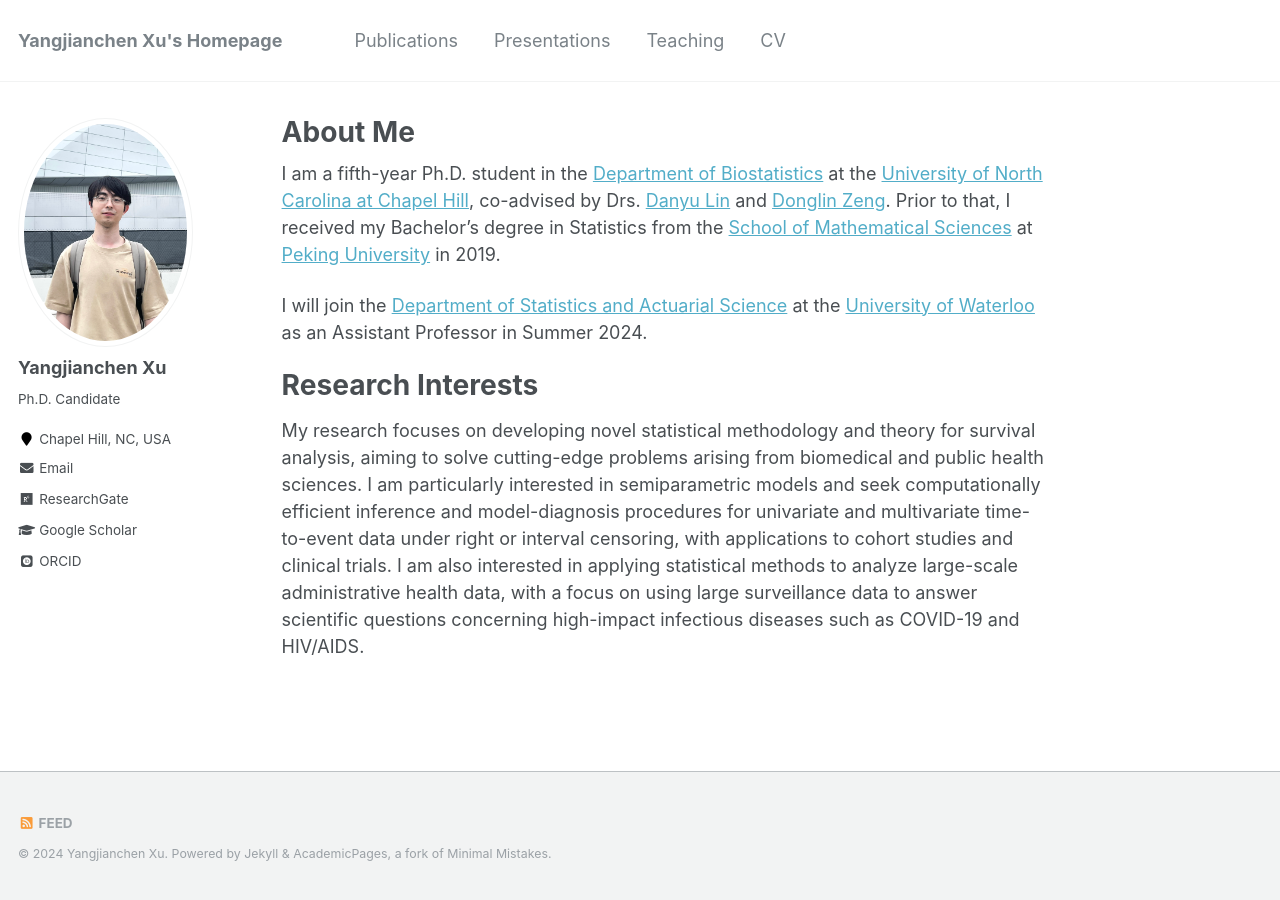
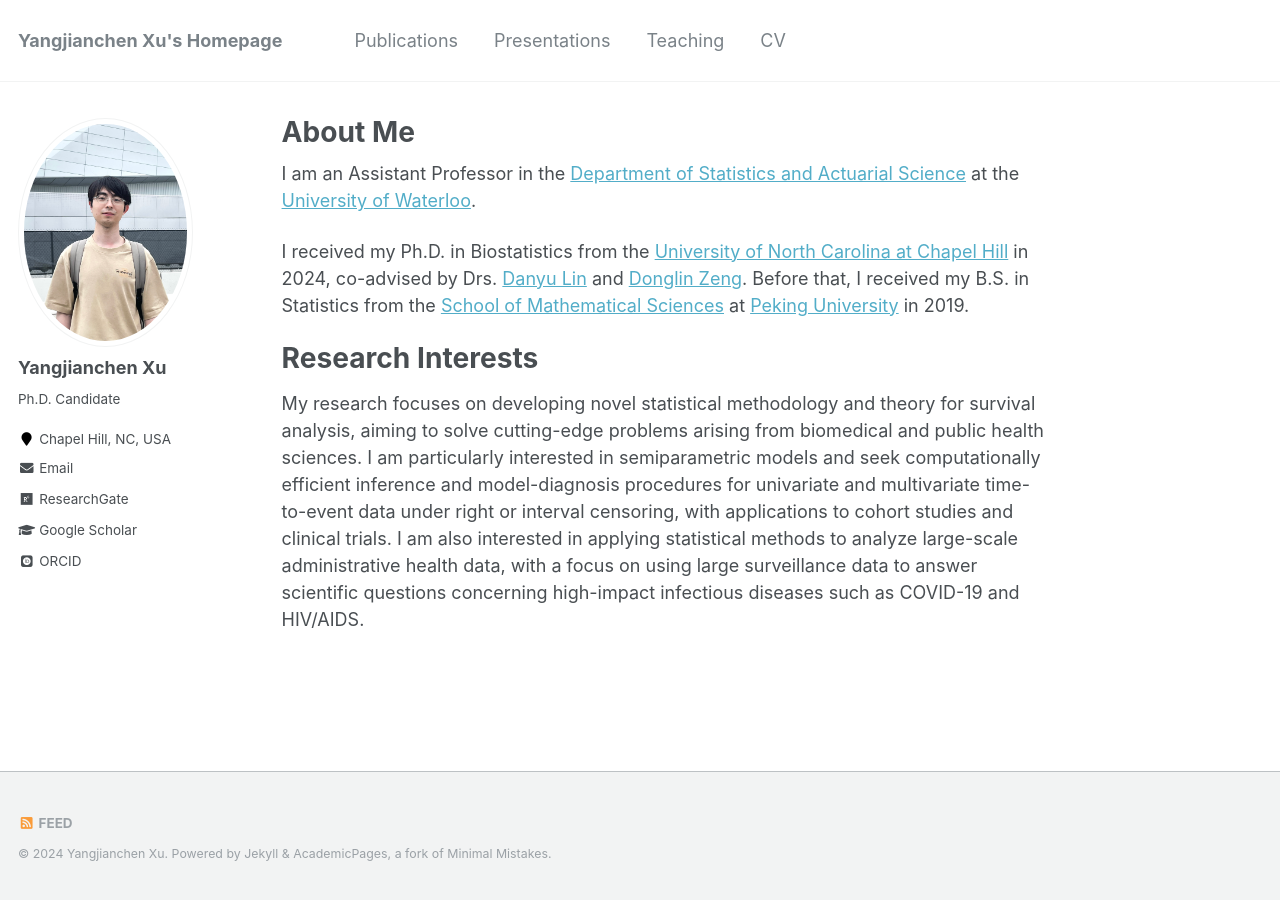
Before and after one commit to yangjc-xu/yangjc-xu.github.io, a Jekyll site: the page built from _pages/about.md, in a window 1280 px wide. Built offline with Jekyll 4.4.1, drawn with Linux system fonts in a browser that asks for light colours; some web fonts are replaced.

Commit message:
Update about.md

```diff
--- a/_pages/about.md
+++ b/_pages/about.md
@@ -8,9 +8,9 @@ redirect_from:
   - /about.html
 ---
 
-I am a fifth-year Ph.D. student in the [Department of Biostatistics](https://sph.unc.edu/bios/biostatistics/) at the [University of North Carolina at Chapel Hill](https://www.unc.edu), co-advised by Drs. [Danyu Lin](https://sph.unc.edu/adv_profile/danyu-lin-phd/) and [Donglin Zeng](https://sph.umich.edu/faculty-profiles/zeng-donglin.html). Prior to that, I received my Bachelor’s degree in Statistics from the [School of Mathematical Sciences](https://www.math.pku.edu.cn/) at [Peking University](https://english.pku.edu.cn) in 2019.
+I am an Assistant Professor in the [Department of Statistics and Actuarial Science](https://uwaterloo.ca/statistics-and-actuarial-science/) at the [University of Waterloo](https://uwaterloo.ca).
 
-I will join the [Department of Statistics and Actuarial Science](https://uwaterloo.ca/statistics-and-actuarial-science/) at the [University of Waterloo](https://uwaterloo.ca) as an Assistant Professor in Summer 2024.
+I received my Ph.D. in Biostatistics from the [University of North Carolina at Chapel Hill](https://www.unc.edu) in 2024, co-advised by Drs. [Danyu Lin](https://sph.unc.edu/adv_profile/danyu-lin-phd/) and [Donglin Zeng](https://sph.umich.edu/faculty-profiles/zeng-donglin.html). Before that, I received my B.S. in Statistics from the [School of Mathematical Sciences](https://www.math.pku.edu.cn/) at [Peking University](https://english.pku.edu.cn) in 2019.
 
 Research Interests
 ======
```
